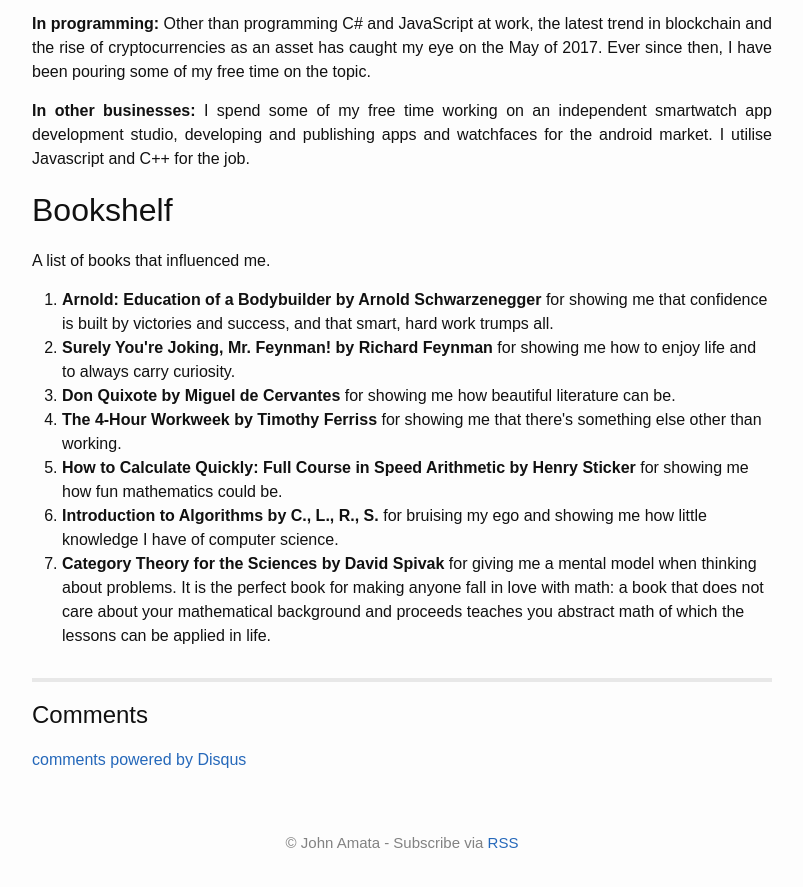
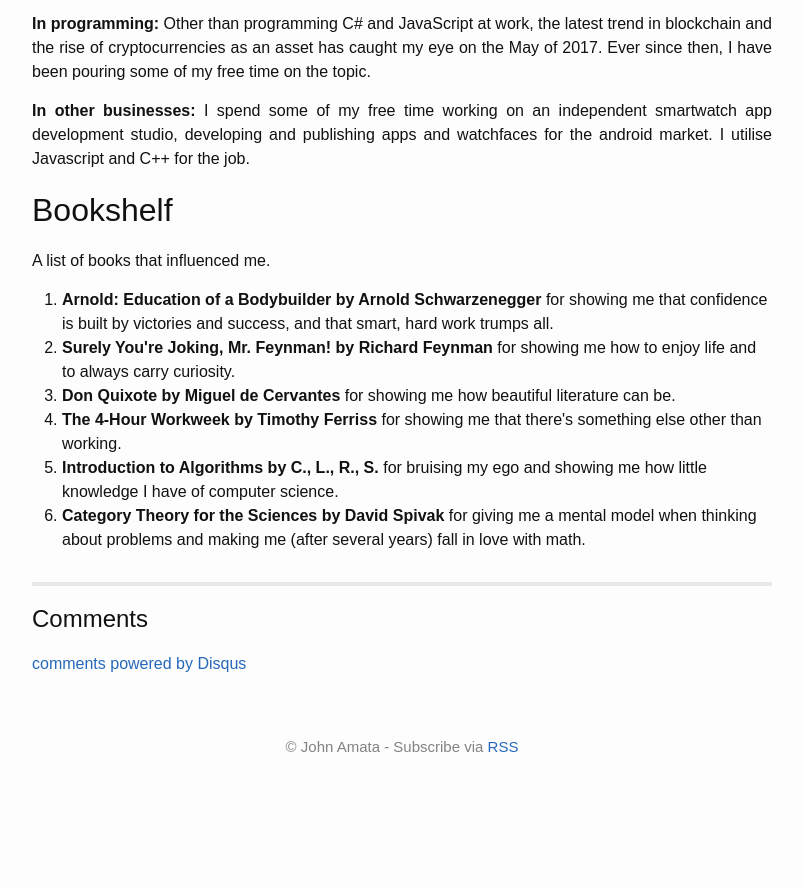
Before and after one commit to jpamata/jpamata.github.io, a Jekyll site: the page built from about.md, in a window 1280 px wide and 900 px high, scrolled down 1117 px. Shown: the top 887 px of the window, without its empty margins (238-1041 px from the left). Built offline with Jekyll 4.4.1, drawn with Linux system fonts in a browser that asks for light colours; comment, search, counter and statistics services are not loaded; after the commit the page ends 1921 px from its top, so only the background shows below that.

Commit message:
Update about.md

```diff
--- a/about.md
+++ b/about.md
@@ -32,7 +32,6 @@ I spend some of my free time working on an independent smartwatch app developmen
 	<li><strong>Surely You're Joking, Mr. Feynman! by Richard Feynman</strong> for showing me how to enjoy life and to always carry curiosity.</li>
 	<li><strong>Don Quixote by Miguel de Cervantes</strong> for showing me how beautiful literature can be.</li>
 	<li><strong>The 4-Hour Workweek by Timothy Ferriss</strong> for showing me that there's something else other than working.</li>
-	<li><strong>How to Calculate Quickly: Full Course in Speed Arithmetic by Henry Sticker</strong> for showing me how fun mathematics could be.</li>
 	<li><strong>Introduction to Algorithms by C., L., R., S.</strong> for bruising my ego and showing me how little knowledge I have of computer science.</li>
-	<li><strong>Category Theory for the Sciences by David Spivak</strong> for giving me a mental model when thinking about problems. It is the perfect book for making anyone fall in love with math: a book that does not care about your mathematical background and proceeds teaches you abstract math of which the lessons can be applied in life.</li>
+	<li><strong>Category Theory for the Sciences by David Spivak</strong> for giving me a mental model when thinking about problems and making me (after several years) fall in love with math.</li>
 </ol>
```
